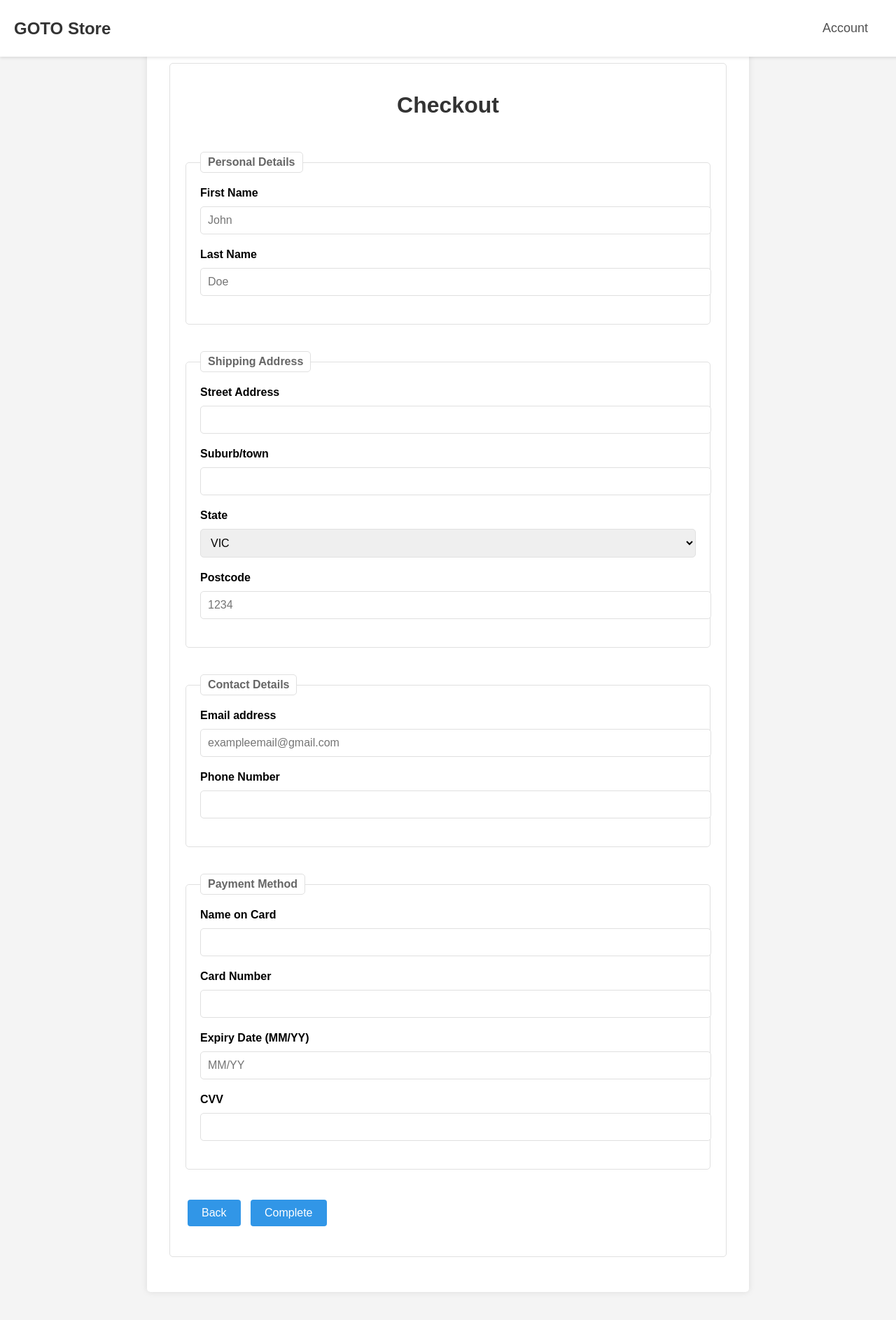
After one commit to hannahmadelyn/MSP, a PHP site: the page made by goto/user's_view/CheckOut.html in a window 1280 px wide. The commit adds this page. Shown: the whole page at 70% size. Run offline with PHP 8.4, Linux system fonts and the light colour scheme.

Commit message:
payment details page added

```diff
--- a/goto/css/store_style.css
+++ b/goto/css/store_style.css
@@ -251,8 +251,9 @@ header .user-cart-icons a:hover {
     padding: 15px;
     border: 1px solid #e0e0e0;
     box-shadow: 0px 2px 5px rgba(0, 0, 0, 0.1);
-    display:flex;
+    display: flex;
     align-items: center;
+    justify-content: space-between;
     margin-bottom: 15px;
 }
 
@@ -262,8 +263,28 @@ header .user-cart-icons a:hover {
     margin-right: 20px;
 }
 
+.cart-item-info { /* Added this to contain product info */
+    display: flex;
+    align-items: center;
+    gap: 10px;  /* Space between child elements */
+}
+
 .cart-item h3 {
-    flex-grow: 2;
+    margin: 0;
+}
+
+.cart-item button {
+    background-color: #3196E7;
+    color: #FFF;
+    border: none;
+    border-radius: 4px;
+    padding: 5px 10px;
+    cursor: pointer;
+    transition: background-color 0.3s;
+}
+
+.cart-item button:hover {
+    background-color: #277db2;
 }
 
 .totalCost {
@@ -299,11 +320,12 @@ header .user-cart-icons a:hover {
 .cartOptions button:hover {
     background-color: #277db2;
 }
+
+
 .myClass {
     color: red;
     background-color: #f5f5f5;
 }
-
 
 /* Button Styles */
 .add-to-cart-btn {
@@ -317,3 +339,170 @@ header .user-cart-icons a:hover {
     transition: background-color 0.3s;
 
 }
+
+/* General Styling */
+body {
+    font-family: 'Arial', sans-serif;   /* Setting the default font */
+    background-color: #f4f4f4;         /* Setting a light gray background color for the entire page */
+    padding: 40px;                     /* Adding padding around the body content */
+}
+
+/* Styling for the form */
+form {
+    background-color: #ffffff;         /* White background color for the form */
+    padding: 30px;                     /* Padding inside the form */
+    border-radius: 5px;                /* Rounded corners for the form */
+    box-shadow: 0 0 10px rgba(0, 0, 0, 0.1);   /* Adding a subtle shadow to the form */
+    max-width: 800px;                  /* Setting a maximum width for the form */
+    margin: 0 auto;                    /* Centering the form on the page */
+}
+
+/* Styling for the main heading inside the form */
+h1 {
+    text-align: center;               /* Center-aligning the heading */
+    margin-bottom: 30px;              /* Space below the heading */
+    color: #333;                      /* Dark gray color for the heading text */
+}
+
+/* Styling for each fieldset (group of form fields) */
+fieldset {
+    border: 1px solid #e0e0e0;        /* Light gray border around the fieldset */
+    padding: 20px;                    /* Padding inside the fieldset */
+    border-radius: 5px;               /* Rounded corners for the fieldset */
+    margin-bottom: 20px;              /* Space below each fieldset */
+}
+
+/* Styling for the legend (title) of each fieldset */
+legend {
+    font-weight: bold;                /* Bold text for the legend */
+    color: #666;                      /* Dark gray color for the legend text */
+    padding: 5px 10px;                /* Padding around the legend text */
+    border: 1px solid #e0e0e0;        /* Light gray border around the legend */
+    border-radius: 5px;               /* Rounded corners for the legend */
+}
+
+/* Styling for labels */
+label {
+    display: block;                   /* Displaying labels as block elements */
+    margin-bottom: 10px;              /* Space below each label */
+    font-weight: 600;                 /* Slightly bold text for labels */
+}
+
+/* Styling for various input fields */
+input[type="text"],
+input[type="email"],
+input[type="date"],
+input[type="month"],
+select {
+    width: 100%;                      /* Full width for these input fields */
+    padding: 10px;                    /* Padding inside the input fields */
+    margin-bottom: 20px;              /* Space below each input field */
+    border: 1px solid #e0e0e0;        /* Light gray border for the input fields */
+    border-radius: 5px;               /* Rounded corners for the input fields */
+    font-size: 16px;                  /* Font size for text inside the input fields */
+}
+
+/* Styling for the submit button */
+input[type="submit"] {
+    display: block;                   /* Displaying the button as a block element */
+    background-color: #3097D1;        /* Blue background color for the button */
+    color: #fff;                      /* White text color for the button */
+    padding: 15px 20px;               /* Padding inside the button */
+    border: none;                     /* Removing the default border from the button */
+    border-radius: 5px;               /* Rounded corners for the button */
+    cursor: pointer;                  /* Hand cursor when hovering over the button */
+    font-size: 16px;                  /* Font size for the button text */
+    margin-top: 20px;                 /* Space above the button */
+    width: 100%;                      /* Full width for the button */
+}
+
+/* Hover effect for the submit button */
+input[type="submit"]:hover {
+    background-color: #267ab7;        /* Darker blue color when hovering over the button */
+}
+
+.checkout-link {
+    display: inline-block;
+    padding: 10px 20px;
+    background-color: #3196E7;
+    color: #FFF;
+    border: none;
+    border-radius: 4px;
+    text-decoration: none; /* Removes the underline from the link */
+    cursor: pointer;
+    transition: background-color 0.3s;
+}
+
+.checkout-link:hover {
+    background-color: #277db2;
+}
+
+/* Header styling */
+header {
+    position: fixed;
+    top: 0;
+    left: 0;
+    width: 100%;
+    background-color: #fff;
+    padding: 10px 20px;
+    box-shadow: 0px 2px 4px rgba(0, 0, 0, 0.1);
+    z-index: 1000;
+    display: flex;
+    justify-content: space-between;
+    align-items: center;
+}
+
+body {
+    padding-top: 60px; /* Adjust this based on your header's height */
+}
+
+.brand-logo {
+    font-weight: bold;
+    font-size: 1.5em;
+    color: #333;
+    text-decoration: none;
+}
+
+.user-cart-icons a {
+    margin-left: 10px;
+    margin-right: 50px;
+    text-decoration: none;
+    color: inherit;
+}
+
+/* Checkout link styling */
+.checkout-link {
+    background-color: #3196E7;
+    color: #FFF;
+    padding: 10px 20px;
+    text-decoration: none;
+    border-radius: 4px;
+    margin: 5px;
+}
+
+.checkout-link:hover {
+    background-color: #277db2;
+}
+
+.loader {
+    border: 10px solid #f3f3f3;
+    border-top: 10px solid #3498db;
+    border-radius: 50%;
+    width: 50px;
+    height: 50px;
+    animation: spin 2s linear infinite;
+}
+
+@keyframes spin {
+    0% {
+        transform: rotate(0deg);
+    }
+    100% {
+        transform: rotate(360deg);
+    }
+}
+
+.text {
+    margin-top: 20px;
+    font-weight: bold;
+}
--- /dev/null
+++ b/goto/user's_view/CheckOut.html
@@ -0,0 +1,102 @@
+<!DOCTYPE html>
+<html lang="en">
+
+<head>
+    <meta charset="UTF-8">
+    <meta name="viewport" content="width=device-width, initial-scale=1">
+    <link rel="stylesheet" href="https://cdnjs.cloudflare.com/ajax/libs/font-awesome/5.15.3/css/all.min.css">
+    <link rel="preconnect" href="https://fonts.googleapis.com">
+    <link rel="preconnect" href="https://fonts.gstatic.com" crossorigin>
+    <link href="https://fonts.googleapis.com/css2?family=Inter:wght@200;400;500;700&family=Roboto:wght@300;400;500;900&display=swap" rel="stylesheet">
+    <link rel="stylesheet" type="text/css" href="../css/store_style.css">
+    <title>Checkout - GOTO Store</title>
+</head>
+
+<body>
+    <!-- Begin Header -->
+<header>
+    <div class="brand-logo">GOTO Store</div>
+    <div class="user-cart-icons">
+        <a href="./store.html"><i class="fas fa-user"></i> Account</a>
+    </div>
+</header>
+<!-- End Header -->
+
+    <main>
+
+        <form id="checkoutForm" method="post" action="https://yourwebsite.com/process_checkout.php">
+            <fieldset>
+                <h1 id="checkoutH1">Checkout</h1><br />
+
+                <!-- Personal Details -->
+                <fieldset id="Personal">
+                    <legend id="Personal_Legend">Personal Details</legend>
+                    <label for="Fname">First Name </label>
+                    <input type="text" name="Fname" id="Fname" required pattern="[a-zA-Z]" maxlength="20" placeholder="John"><br/>
+
+                    <label for="Lname">Last Name </label>
+                    <input type="text" name="Lname" id="Lname" required pattern="[a-zA-Z]" maxlength="20" placeholder="Doe"><br/>
+                </fieldset><br />
+
+                <!-- Address -->
+                <fieldset>
+                    <legend>Shipping Address</legend>
+                    <label for="Street">Street Address </label>
+                    <input type="text" name="Street" id="Street" maxlength="40" required><br />
+
+                    <label for="Suburb_town">Suburb/town </label>
+                    <input type="text" name="Suburb_town" id="Suburb_town" maxlength="40" required><br />
+
+                    <label for="State">State </label>
+                    <select name="State" id="State">
+                        <option value="VIC">VIC</option>
+                        <option value="NSW">NSW</option>
+                        <option value="QLD">QLD</option>
+                        <option value="NT">NT</option>
+                        <option value="WA">WA</option>
+                        <option value="SA">SA</option>
+                        <option value="TAS">TAS</option>
+                        <option value="ACT">ATC</option>
+                    </select><br />
+
+                    <label for="Postcode">Postcode </label>
+                    <input type="text" name="Postcode" id="Postcode" maxlength="4" placeholder="1234" required><br />
+                </fieldset><br />
+
+                <!-- Contact Details -->
+                <fieldset>
+                    <legend>Contact Details</legend>
+                    <label for="Email">Email address</label>
+                    <input type="email" name="Email" id="Email" placeholder="exampleemail@gmail.com" required><br />
+
+                    <label for="PhoneNumber">Phone Number </label>
+                    <input type="text" name="PhoneNumber" id="PhoneNumber" pattern="[0-9\s]{8,12}" required><br />
+                </fieldset><br />
+
+                <!-- Payment Method -->
+                <fieldset>
+                    <legend>Payment Method</legend>
+                    <label for="CardName">Name on Card </label>
+                    <input type="text" name="CardName" id="CardName" required><br />
+
+                    <label for="CardNumber">Card Number </label>
+                    <input type="text" name="CardNumber" id="CardNumber" pattern="[0-9\s]{13,19}" required><br />
+
+                    <!-- Combined Expiry Date -->
+                    <label for="ExpiryDate">Expiry Date (MM/YY) </label>
+                    <input type="text" name="ExpiryDate" id="ExpiryDate" pattern="(0[1-9]|1[0-2])\/[0-9]{2}" placeholder="MM/YY" required><br />
+
+                    <label for="CVV">CVV </label>
+                    <input type="text" name="CVV" id="CVV" pattern="[0-9]{3,4}" required><br />
+                </fieldset><br />
+
+                <div id="checkOutButton">
+                    <a href="./Cart.html" class="checkout-link">Back</a>
+                    <a href="./Cart.html" class="checkout-link">Complete </a>
+
+                </div>
+                <br />
+        </form>
+    </main>
+</body>
+</html>
```
Also changed, not shown: goto/user's_view/cart.html (+30 -19 lines), goto/user's_view/paymentProved.html (added, +53 -0 lines).
